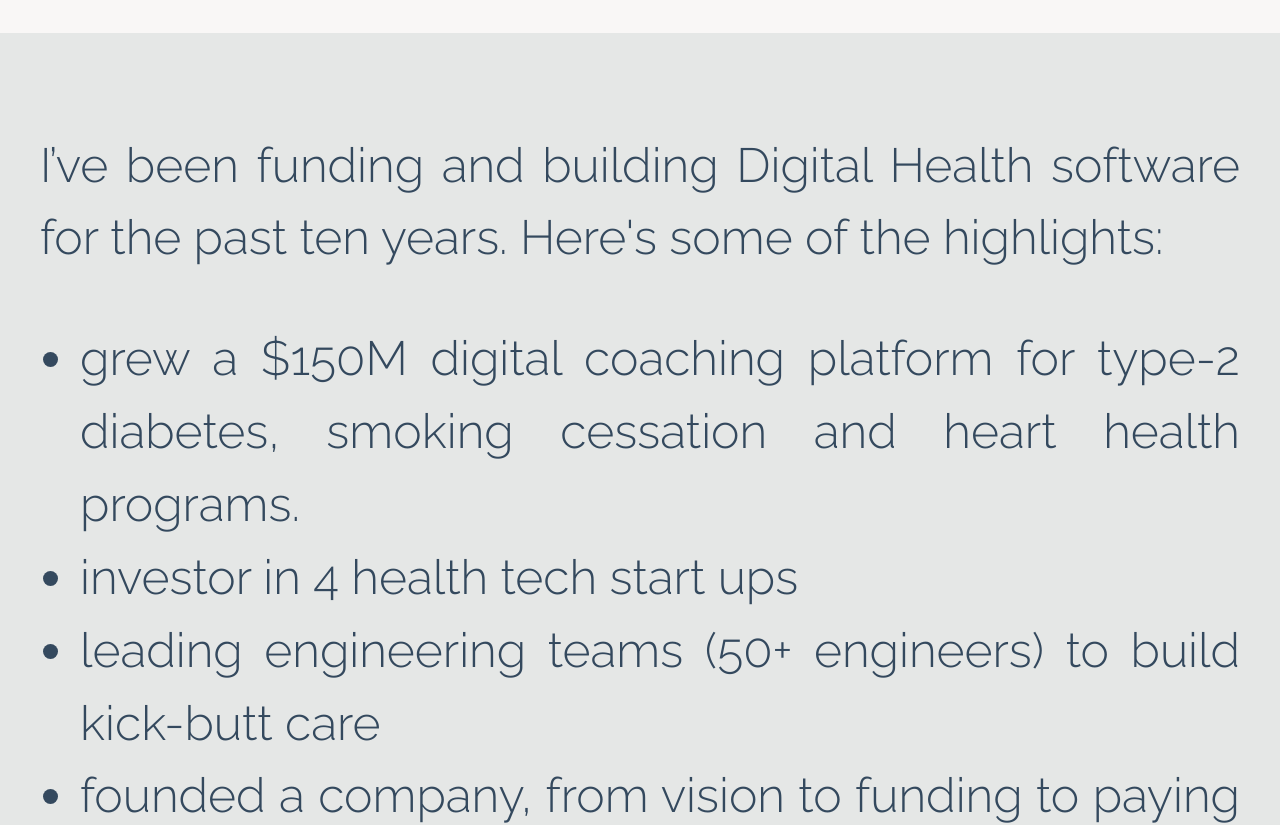
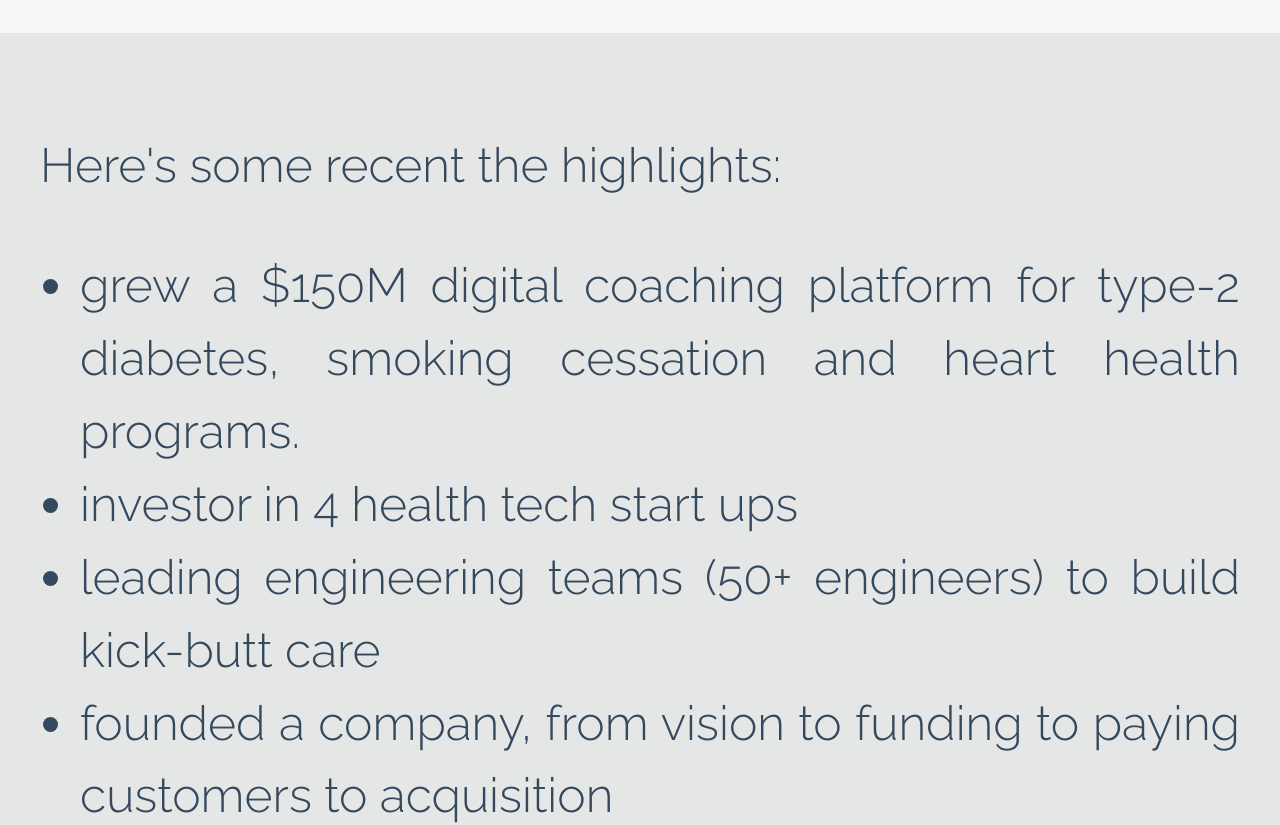
Before and after one commit to sughodke/sughodke.github.io, a Next.js app: page / in a window 1280 px wide. Shown: the part 1500-2325 px from the top of the page. Built offline with nearby package versions, Linux system fonts and the light colour scheme.

Commit message:
Reduce words in highlights section

```diff
--- a/partials/Projects.js
+++ b/partials/Projects.js
@@ -1,7 +1,6 @@
 const Projects = [
   <p>
-    I’ve been funding and building Digital Health software for the past ten years.
-    Here&apos;s some of the highlights:
+    Here&apos;s some recent the highlights:
     <ul>
       <li>grew a $150M digital coaching platform for type-2 diabetes, smoking cessation
         and heart health programs.</li>
```
